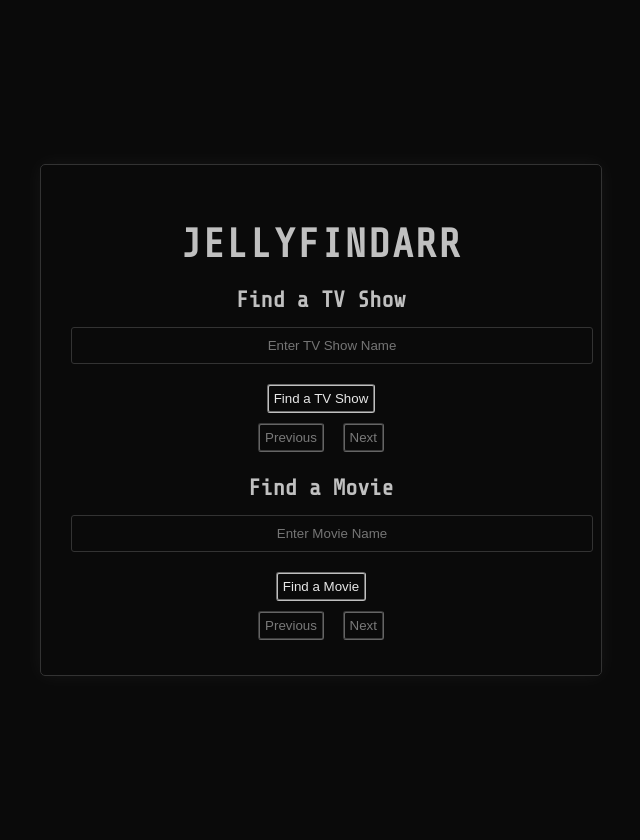
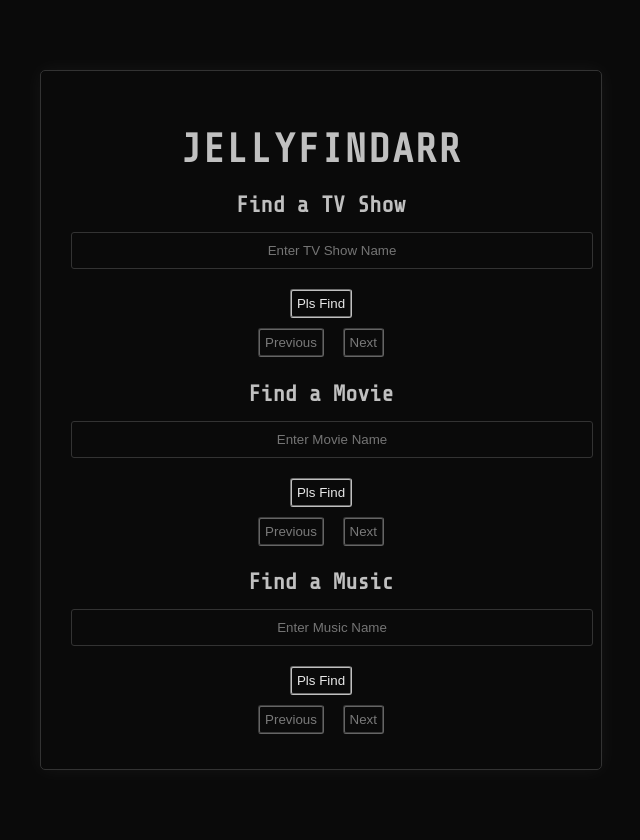
Before and after one commit to braydio/JellyFindarr, a Flask app: page / in a window 1280 px wide. Shown: the whole page, without its empty margins (319-959 px from the left). Run offline with Flask 3, Linux system fonts and the light colour scheme.

Commit message:
2025-04-06 - index.html - v1.0.0

```diff
--- a/templates/index.html
+++ b/templates/index.html
@@ -14,7 +14,7 @@
     <div id="tvContainer">
       <h2>Find a TV Show</h2>
       <input type="text" id="tvShowInput" placeholder="Enter TV Show Name">
-      <button id="searchTv">Find a TV Show</button>
+      <button id="searchTv">Pls Find</button>
       <ul id="tvShowResults"></ul>
       <button id="prevTvPage" disabled>Previous</button>
       <button id="nextTvPage" disabled>Next</button>
@@ -24,11 +24,22 @@
     <div id="movieContainer" >
       <h2>Find a Movie</h2>
       <input type="text" id="movieInput" placeholder="Enter Movie Name">
-      <button id="searchMovie">Find a Movie</button>
+      <button id="searchMovie">Pls Find</button>
       <ul id="movieResults"></ul>
       <button id="prevMoviePage" disabled>Previous</button>
       <button id="nextMoviePage" disabled>Next</button>
     </div>
+
+    <!-- Music Section -->
+    <div id="musicContainer" >
+      <h2>Find a Music</h2>
+      <input type="text" id="musicInput" placeholder="Enter Music Name">
+      <button id="searchMusic">Pls Find</button>
+      <ul id="musicResults"></ul>
+      <button id="prevMusicPage" disabled>Previous</button>
+      <button id="nextMusicPage" disabled>Next</button>
+    </div>
+
 
     <!-- Back to Home Button -->
     <button id="backToHome" style="display: none;">Home</button>
```
